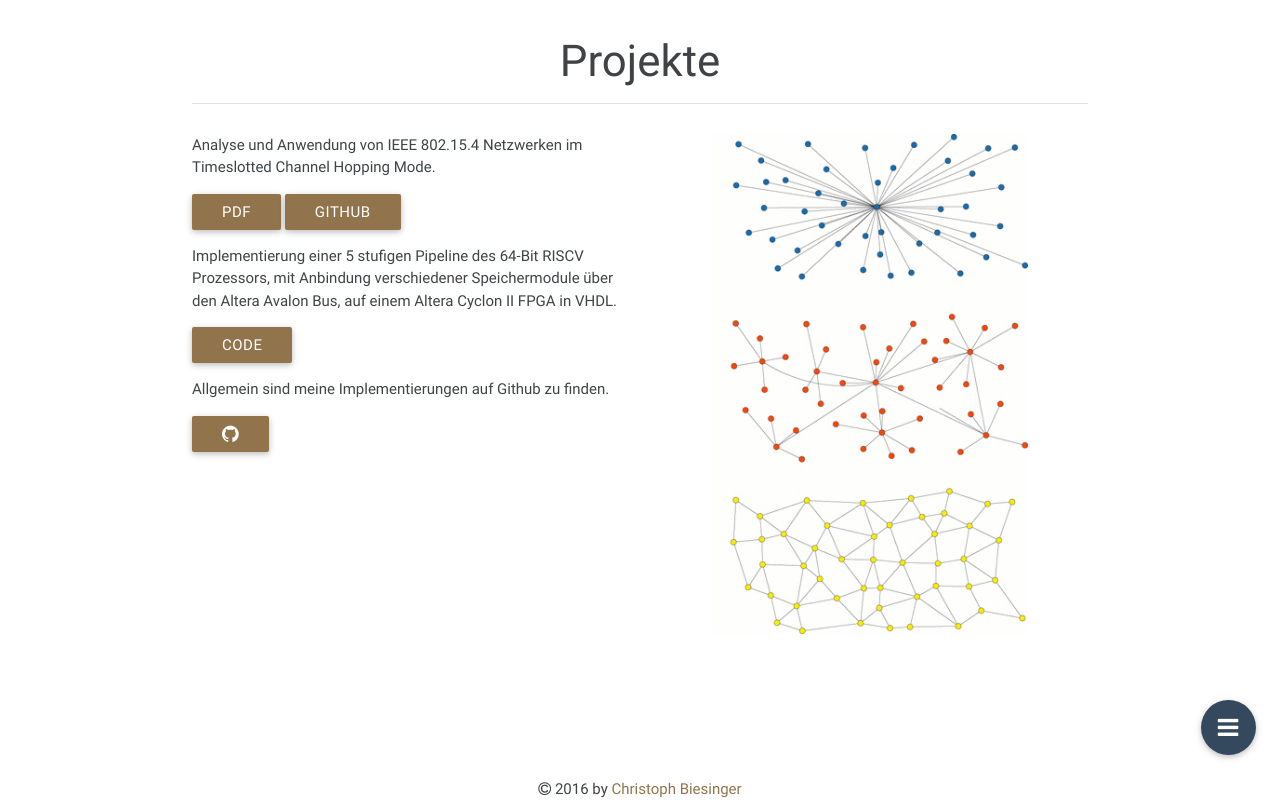
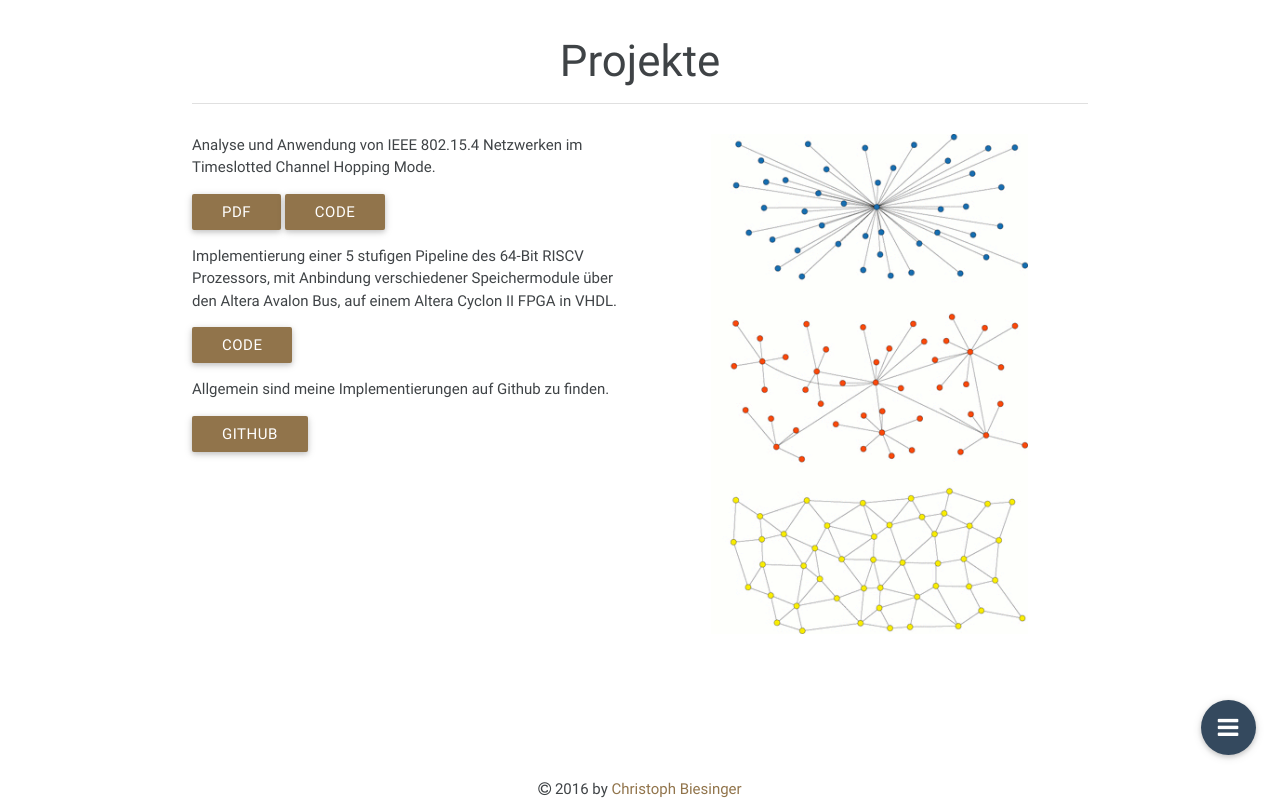
Before and after one commit to chrb/chrb.github.io, a plain HTML site: page projekte.html in a window 1280 px wide. Drawn offline with nearby package versions, Linux system fonts and the light colour scheme.

Commit message:
unified button style

```diff
--- a/projekte.html
+++ b/projekte.html
@@ -47,7 +47,7 @@
               Channel Hopping Mode.
             </p>
             <a href="documents/Analyse_Anwendung_ns-3-dev-tsch.pdf" class="btn comp_background_color">PDF</a>
-            <a href="http://github.com/chrb/ns-3-dev-TSCH" class="btn comp_background_color">Github</a>
+            <a href="http://github.com/chrb/ns-3-dev-TSCH" class="btn comp_background_color">Code</a>
             <br>
             <p class="main_text_color">
               Implementierung einer 5 stufigen Pipeline des 64-Bit RISCV Prozessors,
@@ -57,7 +57,7 @@
             <a href="http://github.com/chrb/RISCV" class="btn comp_background_color">Code</a>
             <br>
             <p class="main_text_color">Allgemein sind meine Implementierungen auf Github zu finden.</p>
-            <a href="http://github.com/chrb" class="btn comp_background_color"><i class="fa fa-github" aria-hidden="true"></i></a>
+            <a href="http://github.com/chrb" class="btn comp_background_color">Github</i></a>
 
           </div>
           <div class="col s12 m6 l6">
```
Also changed, not shown: index.html (+1 -4 lines).
